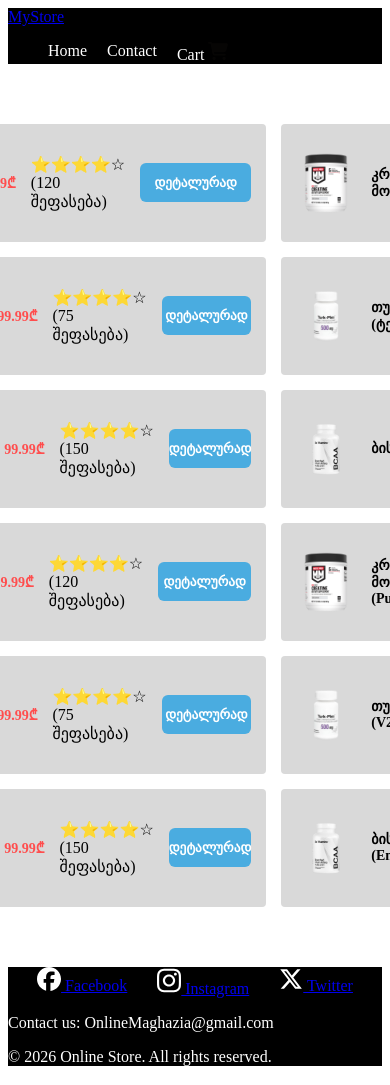
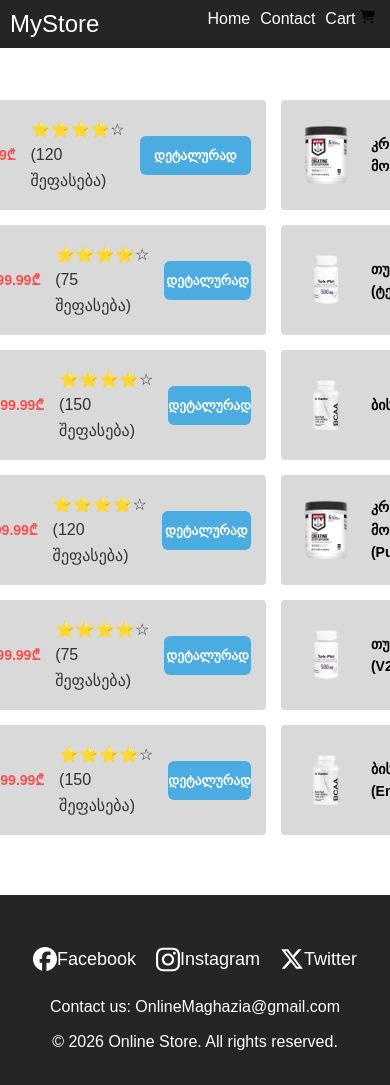
Before and after one commit to ika11b/MyStore1.1, a plain HTML site: page index.html in a window 390 px wide. Shown: the top 1085 px of the page. Drawn offline with Linux system fonts and the light colour scheme.

Commit message:
Update nav-footer.css

```diff
--- a/styles/nav-footer.css
+++ b/styles/nav-footer.css
@@ -1,21 +1,198 @@
-header, footer {
-    background-color: #000 !important;
-    color: #fff !important;
+/* General Reset */
+* {
+    margin: 0;
+    padding: 0;
+    box-sizing: border-box;
+    font-family: 'Arial', sans-serif;
 }
 
-#nav-list {
-    display: flex !important;
-    gap: 20px;
-    list-style: none;
+body {
+    line-height: 1.6;
+    background-color: white;
+    color: #333;
+}
+/* ნავბარი */
+header {
+    color: #fff;
+    padding: 20px 0;
 }
 
-#nav-list a {
-    color: #fff !important;
+header .container {
+    padding: 0 50px;
+    width: 100%;
+    height: 75px;
+    background-color: #252525;
+    display: flex;
+    justify-content: space-between;
+    align-items: center;
+    position: fixed;
+    top: 0;
+    z-index: 1000;
+
+}
+
+.logo a {
+    font-size: 24px;
+    color: #fff;
     text-decoration: none;
 }
 
-.social-media {
+nav {
+    display: flex;
+    align-items: center;
+    justify-content: center;
+}
+
+nav ul {
+    list-style: none;
+    display: flex;
+}
+
+nav ul li {
+    margin: 10px 10px 20px 10px;
+}
+
+nav img {
+    height: 15px;
+    width: 15px;
+}
+
+
+nav ul li a {
+    color: #fff;
+    text-decoration: none;
+    transition: color 0.3s;
+}
+
+nav ul li a:hover,
+nav ul li a:active {
+    color: #ffd700;
+}
+
+#icon {
+    height: 37px;
+    width: 37px;
+    align-items: center;
+    justify-content: center;
+    margin: 0 0 10px 20px;
+    padding: 5px;
+}
+
+#icon:hover {
+    /* background-color: #fcfeda; */
+    transition: 0.3s;
+}
+
+.lang {
+    font-size: 1.7rem;
+    display: flex;
+    margin-left: 20px;
+    margin-bottom: 7px;
+    /* padding: 5px; */
+    position: relative;
+}
+
+.lang select {
+    /* margin: 50px; */
+    font-size: 1rem;
+    border: none;
+    width: 160px;
+    border-radius: 8px;
+    padding: 7px 10px;
+    margin: 0;
+    font-weight: bold;
+}
+
+
+/* ფუტერი */
+
+footer {
+    background-color: #252525;
+    color: #fff;
+    padding: 30px 0;
+    text-align: center;
+    width: 100%;
+}
+
+footer .social-media {
+    margin: 20px 0;
     display: flex;
     justify-content: center;
-    gap: 30px;
+    gap: 20px;
 }
+
+footer .social-link {
+    display: flex;
+    align-items: center;
+    color: #fff;
+    text-decoration: none;
+    font-size: 18px;
+    transition: color 0.3s;
+}
+
+footer .social-link:hover {
+    color: #ffd700;
+}
+
+footer .social-link .footer-img {
+    width: 24px;
+    height: 24px;
+    margin-right: 10px;
+    transition: transform 0.3s;
+}
+
+footer .social-link:hover .footer-img {
+    transform: scale(1.3);
+}
+
+footer p {
+    margin-top: 10px;
+}
+
+/* რესპონსივი */
+
+  @media (max-width: 768px) {
+    header .container {
+        flex-direction: row;
+        height: auto;
+        padding: 5px 10px;
+    }
+
+    nav {
+        flex-direction: row;
+        align-items: center;
+        justify-content: flex-start;
+    }
+
+    nav ul {
+        flex-direction: row;
+        margin: 0;
+        padding: 0;
+    }
+
+    nav ul li {
+        margin: 0 5px;
+        margin-bottom: 10px;
+    }
+
+    .lang {
+        font-size: 1.7rem;
+        margin-left: 5px;
+    }
+
+    .lang select {
+        display: none;
+        position: absolute;
+        top: 30px;
+        left: 0;
+        border: none;
+        z-index: 1;
+        border-radius: 4px;
+        padding: 3px;
+        font-size: 0.8rem;
+    }
+
+    .lang:hover select {
+        display: block;
+    }
+}
```
